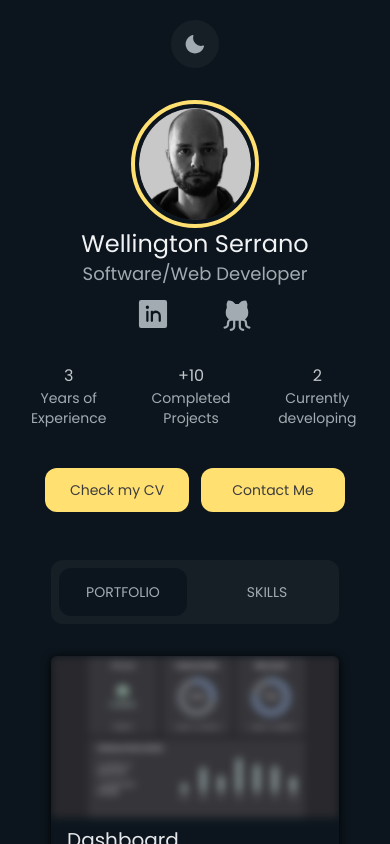
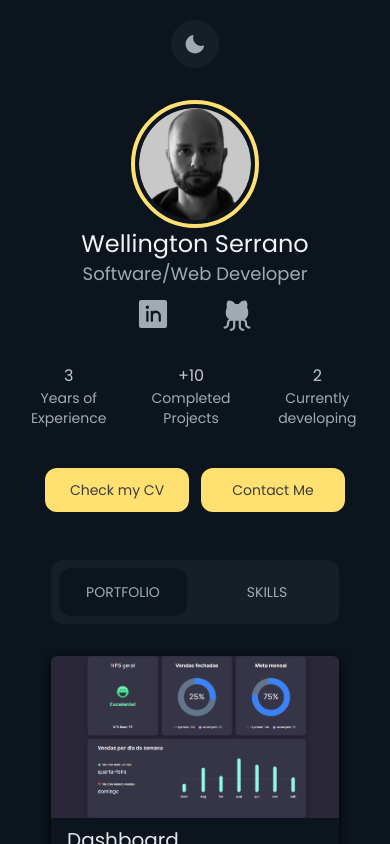
Before and after one commit to wellserrano/my-portfolio, a React (Vite) app: page / in a window 390 px wide. Shown: the top 844 px of the page. Built offline with nearby package versions, Linux system fonts and the light colour scheme.

Commit message:
fix: hover removed when responsiveness is active

```diff
--- a/src/components/ProjectCard.tsx
+++ b/src/components/ProjectCard.tsx
@@ -23,7 +23,7 @@ export function ProjectCard({ title, description, image, githubLink, siteLink, t
 
   return (
     <Collapsible.Root
-      className="group w-72 sm:w-80 overflow-hidden rounded-md shadow-[0_2px_10px] hover:scale-105 transition-transform"
+      className="group w-72 sm:w-80 overflow-hidden rounded-md shadow-[0_2px_10px] sm:hover:scale-105 transition-transform"
       open={ open }
       onOpenChange={ setOpen }
     >
@@ -31,7 +31,7 @@ export function ProjectCard({ title, description, image, githubLink, siteLink, t
       <Collapsible.Trigger asChild >
         <AspectRatio.Root ratio={16 / 9}>
           <img
-            className="h-full w-full object-cover blur-sm grayscale-[0.75] hover:grayscale-0 hover:blur-none transition-blur ease-linear"
+            className="h-full w-full object-cover sm:blur-sm sm:grayscale-[0.75] sm:hover:grayscale-0 sm:hover:blur-none transition-blur ease-linear"
             src={ image }
             alt="webpage image"
           />
```
